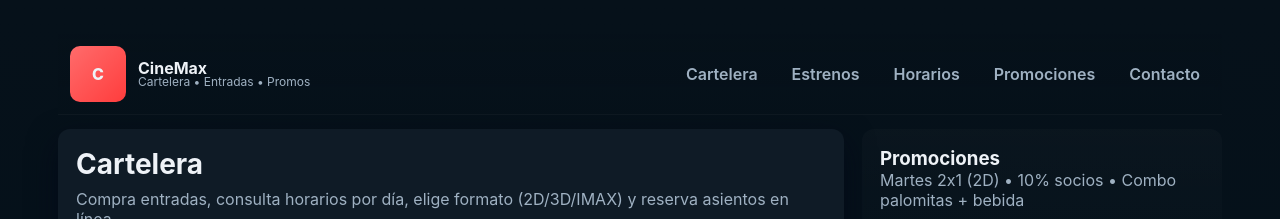
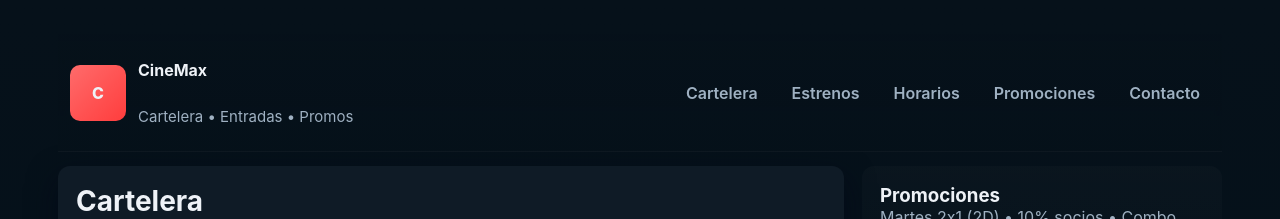
Before and after one commit to MariaJoseAizaga/Pagina-web-Cine, a plain HTML site: page index.html in a window 1280 px wide. Shown: the top 219 px of the page. Drawn offline with Linux system fonts and the light colour scheme.

Commit message:
Update index.html

```diff
--- a/index.html
+++ b/index.html
@@ -135,7 +135,7 @@
 <body>
   <div class="container" id="mainContent">
     <header>
-      <div class="logo"><div class="mark">C</div><div style="line-height:1"><strong> CineMax </strong><div style="font-size:12px;color:var(--muted)">Cartelera • Entradas • Promos</div></div></div>
+      <div class="logo"><div class="mark">C</div><div style="line-height:3"><strong> CineMax </strong><div style="font-size:15px;color:var(--muted)">Cartelera • Entradas • Promos</div></div></div>
       <nav aria-label="Navegación principal">
         <a href="#cartelera">Cartelera</a>
         <a href="#estrenos">Estrenos</a>
```
